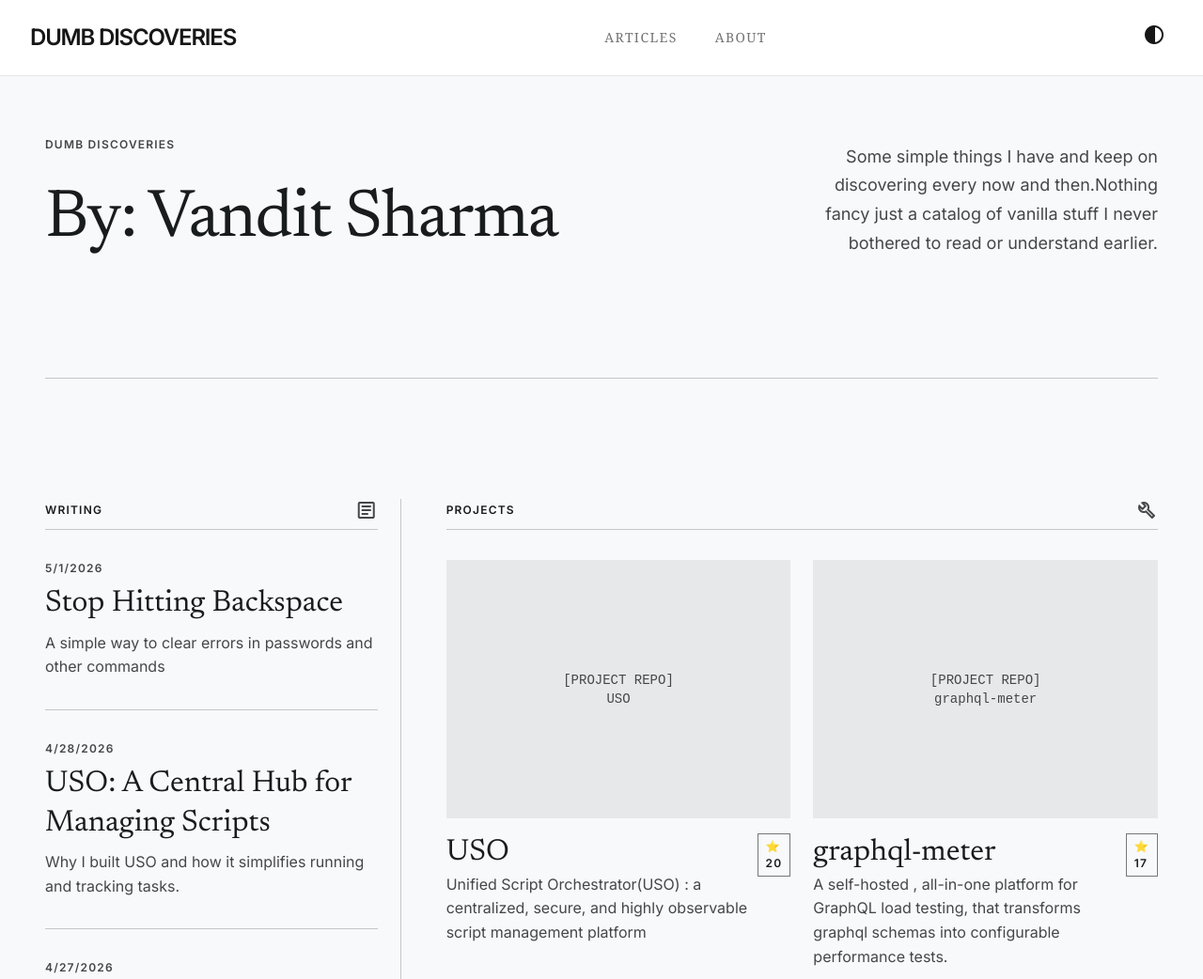
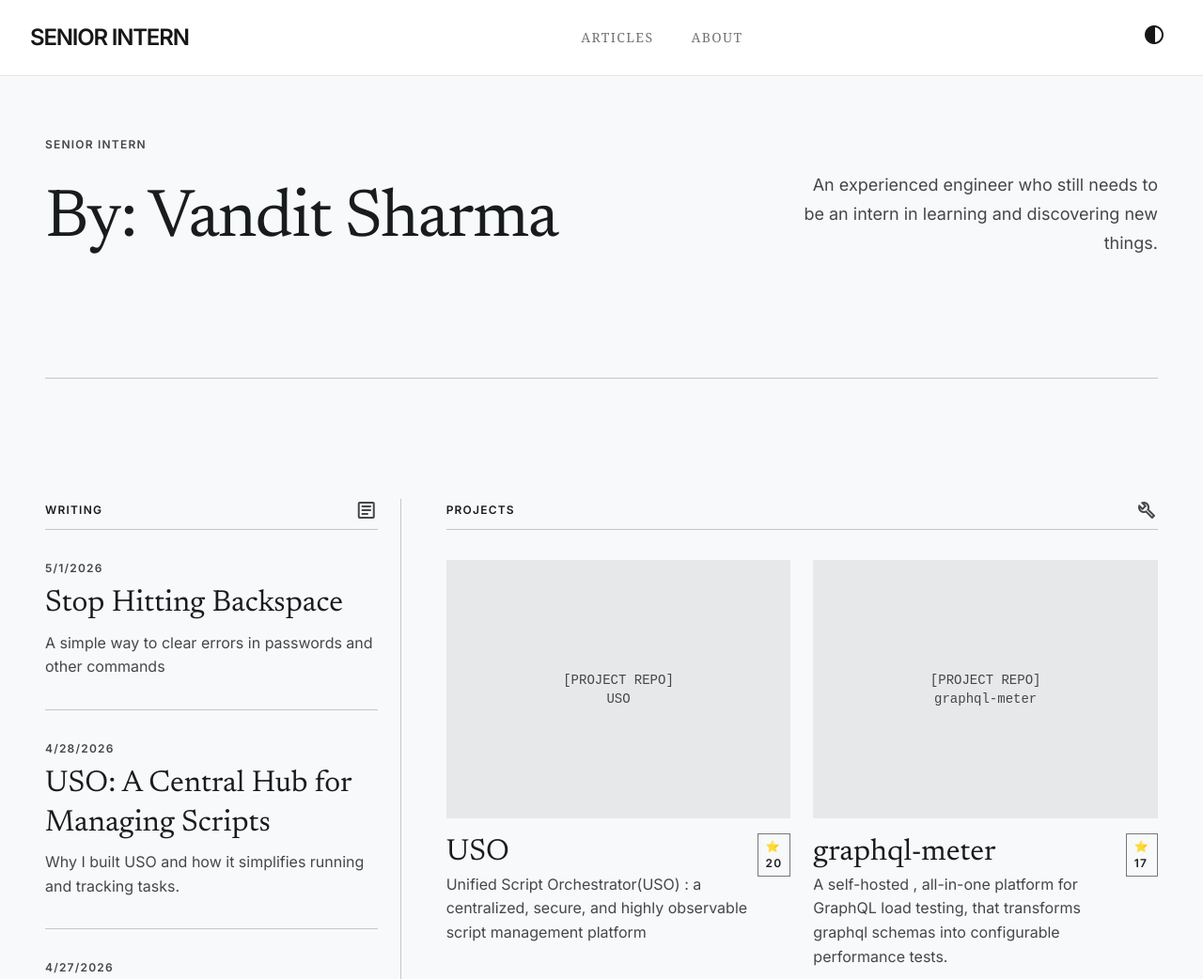
Before and after one commit to vanditsramblings/vanditsramblings.github.io, an Astro site: page / in a window 1280 px wide. Shown: the top 1042 px of the page at 94% size. Built offline with nearby package versions, Linux system fonts and the light colour scheme; Astro itself is replaced by a stand-in of ours; some packages are replaced by stand-ins of ours.

Commit message:
chore: rebrand to Senior Intern

```diff
--- a/src/components/TopNavBar.astro
+++ b/src/components/TopNavBar.astro
@@ -3,7 +3,7 @@ import ThemeToggle from './ThemeToggle.astro';
 ---
 <header class="top-nav">
   <div class="nav-container">
-    <a href="/" class="brand">Dumb Discoveries</a>
+    <a href="/" class="brand">Senior Intern</a>
     <nav class="nav-links">
       <a href="/about">About</a>
       <ThemeToggle />
--- a/src/layouts/BaseLayout.astro
+++ b/src/layouts/BaseLayout.astro
@@ -1,6 +1,6 @@
 ---
 import '../styles/global.css';
-const { title = "Dumb Discoveries" } = Astro.props;
+const { title = "Senior Intern" } = Astro.props;
 ---
 <!DOCTYPE html>
 <html class="light" lang="en">
@@ -17,7 +17,7 @@ const { title = "Dumb Discoveries" } = Astro.props;
   <nav class="bg-white dark:bg-black docked full-width top-0 border-b border-b border-neutral-200 dark:border-neutral-800 flat no shadows duration-200 ease-in-out z-50 sticky">
     <div class="flex justify-between items-center max-w-7xl mx-auto w-full px-8 h-20">
       <a href="/" class="text-2xl font-bold tracking-tighter uppercase text-neutral-900 dark:text-neutral-50 hover:opacity-80">
-        Dumb Discoveries
+        Senior Intern
       </a>
       <div class="hidden md:flex gap-6 items-center">
         <a class="font-serif text-sm uppercase tracking-widest text-neutral-500 dark:text-neutral-400 hover:text-neutral-900 dark:hover:text-neutral-50 transition-colors hover:bg-neutral-50 dark:hover:bg-neutral-900 px-2 py-1" href="/">Articles</a>
@@ -40,7 +40,7 @@ const { title = "Dumb Discoveries" } = Astro.props;
   <footer class="bg-white dark:bg-black docked full-width bottom-0 border-t border-t border-neutral-200 dark:border-neutral-800 flat no shadows duration-200 mt-auto">
     <div class="max-w-7xl mx-auto w-full px-8 py-12 flex flex-col md:flex-row justify-between items-center gap-6">
       <div class="font-serif text-xs uppercase tracking-widest text-neutral-900 dark:text-neutral-50">
-        © 2026 DUMB DISCOVERIES — Dumb is Better (sometimes)
+        © 2026 SENIOR INTERN — Always learning
       </div>
       <div class="flex gap-6">
         <a class="font-serif text-xs uppercase tracking-widest text-neutral-500 dark:text-neutral-400 hover:text-neutral-900 dark:hover:text-neutral-100 transition-colors" href="#">GitHub</a>
--- a/src/pages/index.astro
+++ b/src/pages/index.astro
@@ -17,18 +17,18 @@ try {
   console.error("Could not load projects", e);
 }
 ---
-<BaseLayout title="Dumb Discoveries">
+<BaseLayout title="Senior Intern">
   <div class="flex-grow w-full max-w-[1440px] mx-auto px-gutter md:px-12 py-lg flex flex-col gap-xl">
 
     <!-- Hero Section -->
     <section class="grid grid-cols-1 md:grid-cols-12 gap-gutter items-end border-b border-outline-variant pb-xl w-full">
       <div class="col-span-1 md:col-span-8 flex flex-col gap-md">
-        <span class="font-label-caps text-label-caps text-on-surface-variant uppercase">Dumb Discoveries</span>
+        <span class="font-label-caps text-label-caps text-on-surface-variant uppercase">Senior Intern</span>
         <h1 class="font-display-lg text-display-lg text-on-background">By: Vandit Sharma</h1>
       </div>
       <div class="col-span-1 md:col-span-4 flex flex-col gap-sm md:text-right">
         <p class="font-body-lg text-body-lg text-on-surface-variant">
-          Some simple things I have and keep on discovering every now and then.Nothing fancy just a catalog of vanilla stuff I never bothered to read or understand earlier.
+          An experienced engineer who still needs to be an intern in learning and discovering new things.
         </p>
       </div>
     </section>
```
